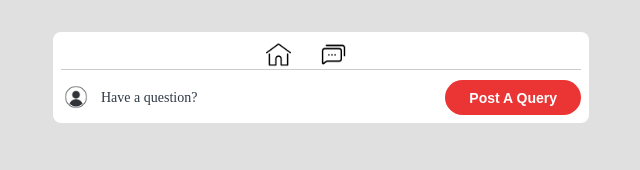
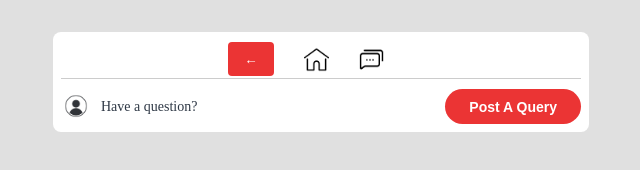
Before and after one commit to parseitlearninghub/Community, a plain HTML site: page index.html in a window 1280 px wide. Shown: the whole page, without its empty margins (319-959 px from the left). Drawn offline with Linux system fonts and the light colour scheme; no server answers; a web font is replaced by a local one.

Commit message:
addeed a back button

```diff
--- a/community.css
+++ b/community.css
@@ -46,22 +46,9 @@ img {
     width: 100%;
 }
 
-/* .btn {
-    padding: 0.6rem 2rem;
-    border-radius: 2rem;
-    cursor: pointer;
-    font-size: 0.9rem;
-    background: #EB3434;
-    color: white;
-    text-align: center;
-    transition: all 300ms ease;
-    border: none;
-
+#back_btn {
+    margin-right: 30px;
 }
-
-.btn:hover {
-    opacity: 0.8;
-} */
 
 /* Feeds Section */
 .feeds {
--- a/index.html
+++ b/index.html
@@ -16,6 +16,7 @@
       <!-- Post Query Header -->
       <div class="post-query-header">
         <div class="message_icon">
+          <button id="back_btn" onclick="window.location.href='https://parseitlearninghub.github.io/parsers/'">←</button>
           <img src="home.png" alt="" id="home_btn" />
           <img src="message.png" alt="" />
         </div>
```
